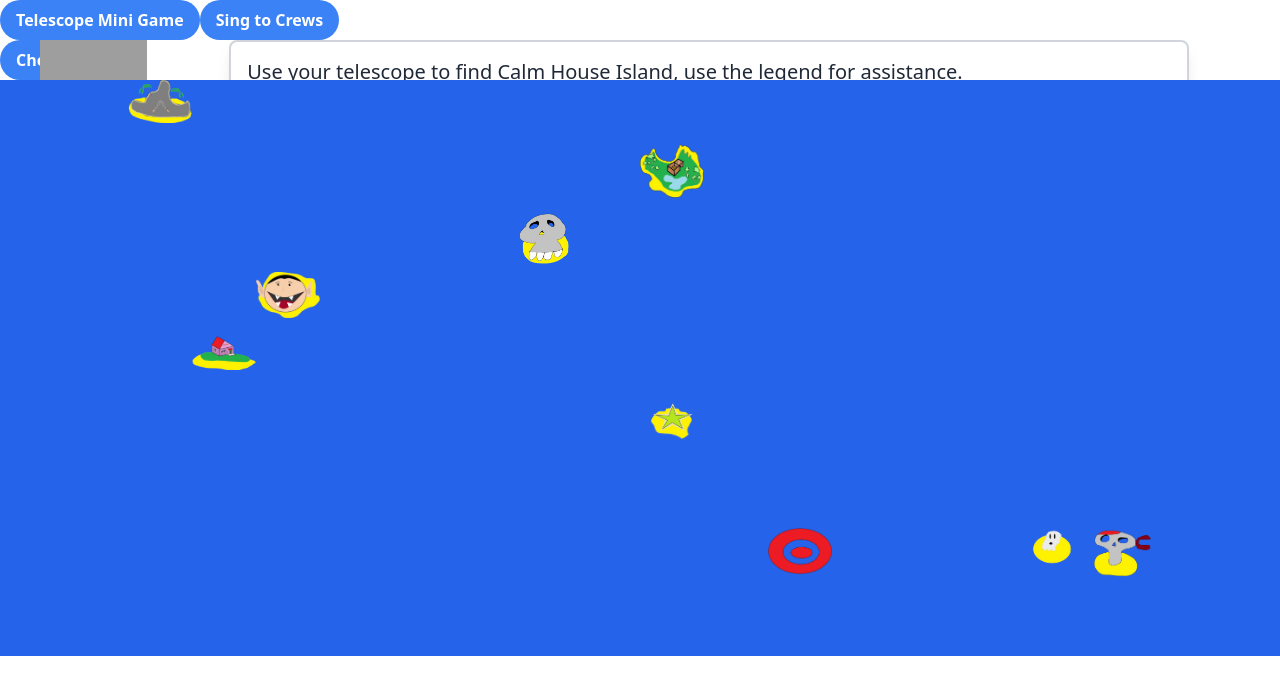
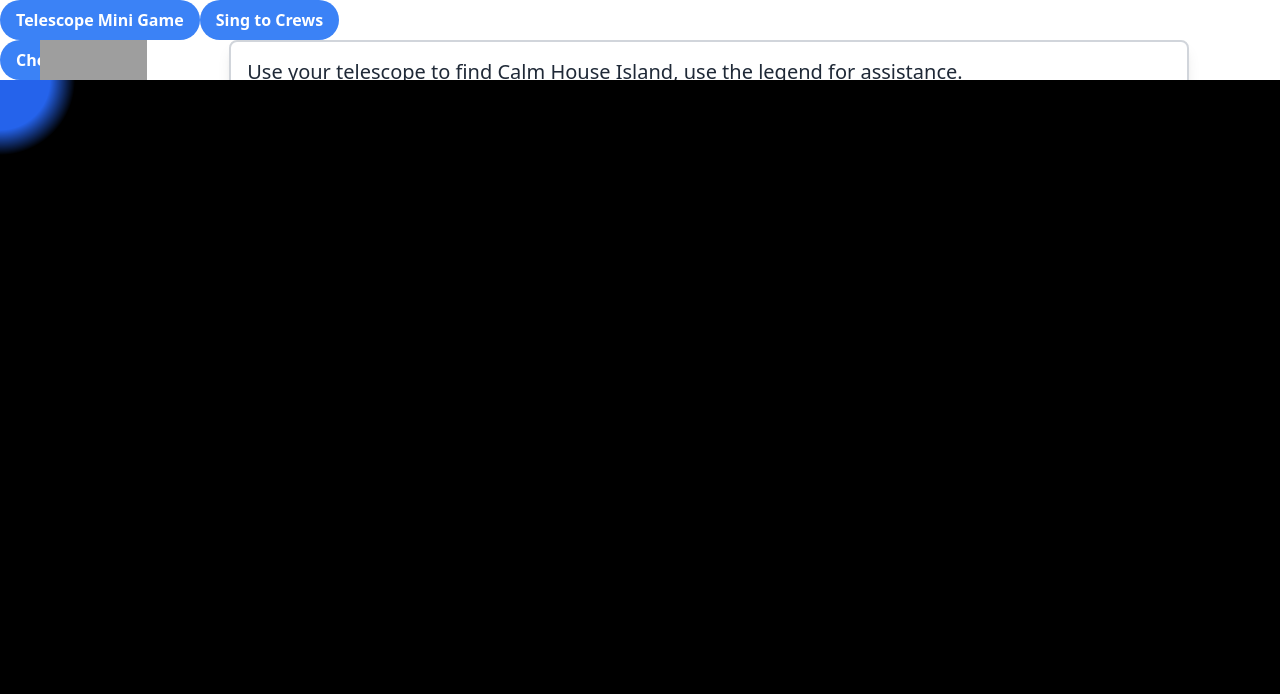
Before and after one commit to WeiTanZzz/invevo-game-jam, a React (Vite) app: page / in a window 1280 px wide. Both pictures are taken after a click on the button "Telescope Mini Game". Shown: the top 694 px of the page. Built offline with nearby package versions, Linux system fonts and the light colour scheme; grey boxes are pictures that could not be loaded.

Commit message:
fix to the mask

```diff
--- a/src/mini-games/telescopeMinigame/TelescopeMiniGame.tsx
+++ b/src/mini-games/telescopeMinigame/TelescopeMiniGame.tsx
@@ -62,6 +62,7 @@ const TelescopeMiniGameContent = () => {
                 <TelescopeGrid />
                 <canvas ref={canvasRef} style={{ display: "none" }} />
                 <div
+                    className="absolute inset-0 bg-black"
                     style={{
                         maskImage: `radial-gradient(circle at ${position.x}px ${position.y}px, transparent 50px, black 75px)`
                     }}
```
